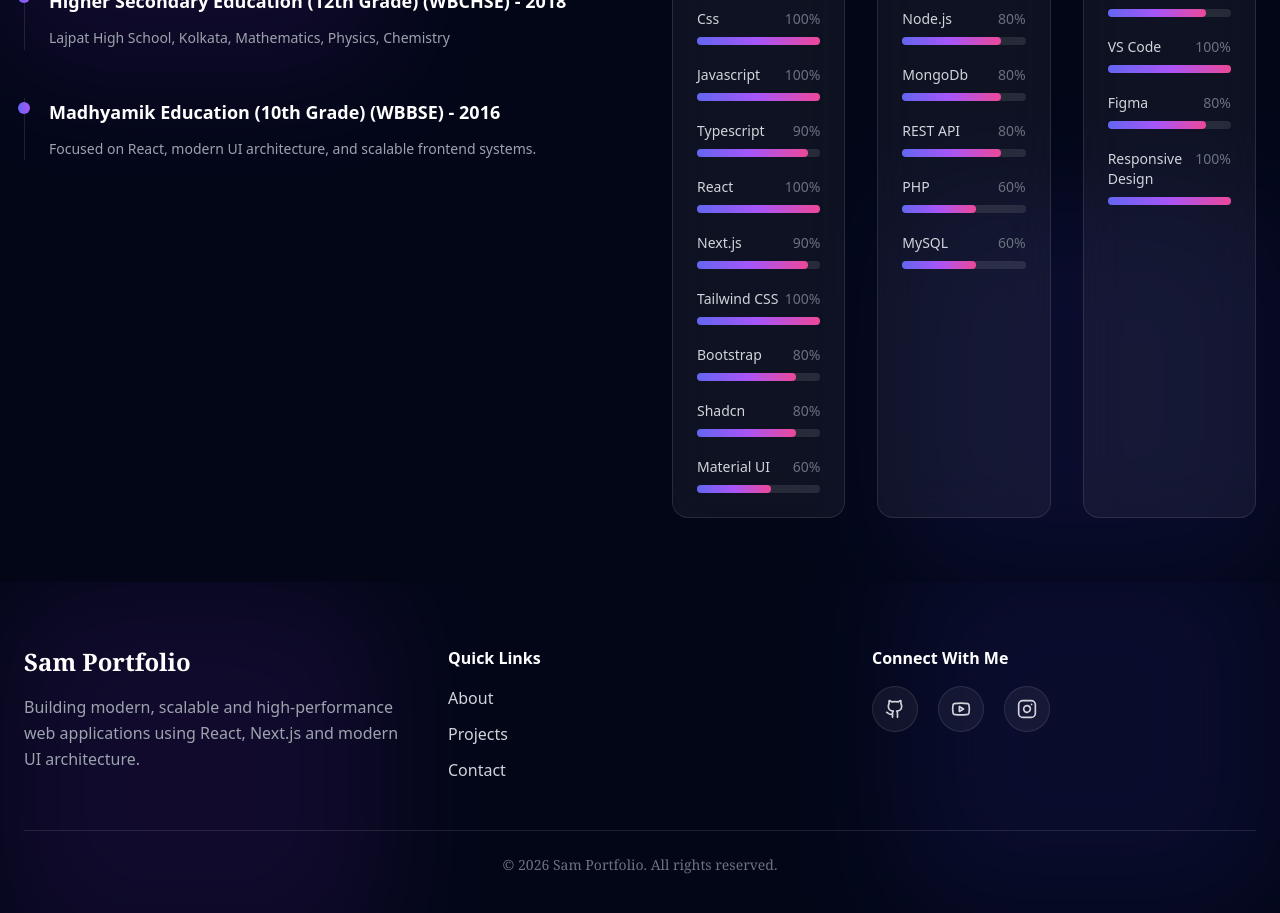
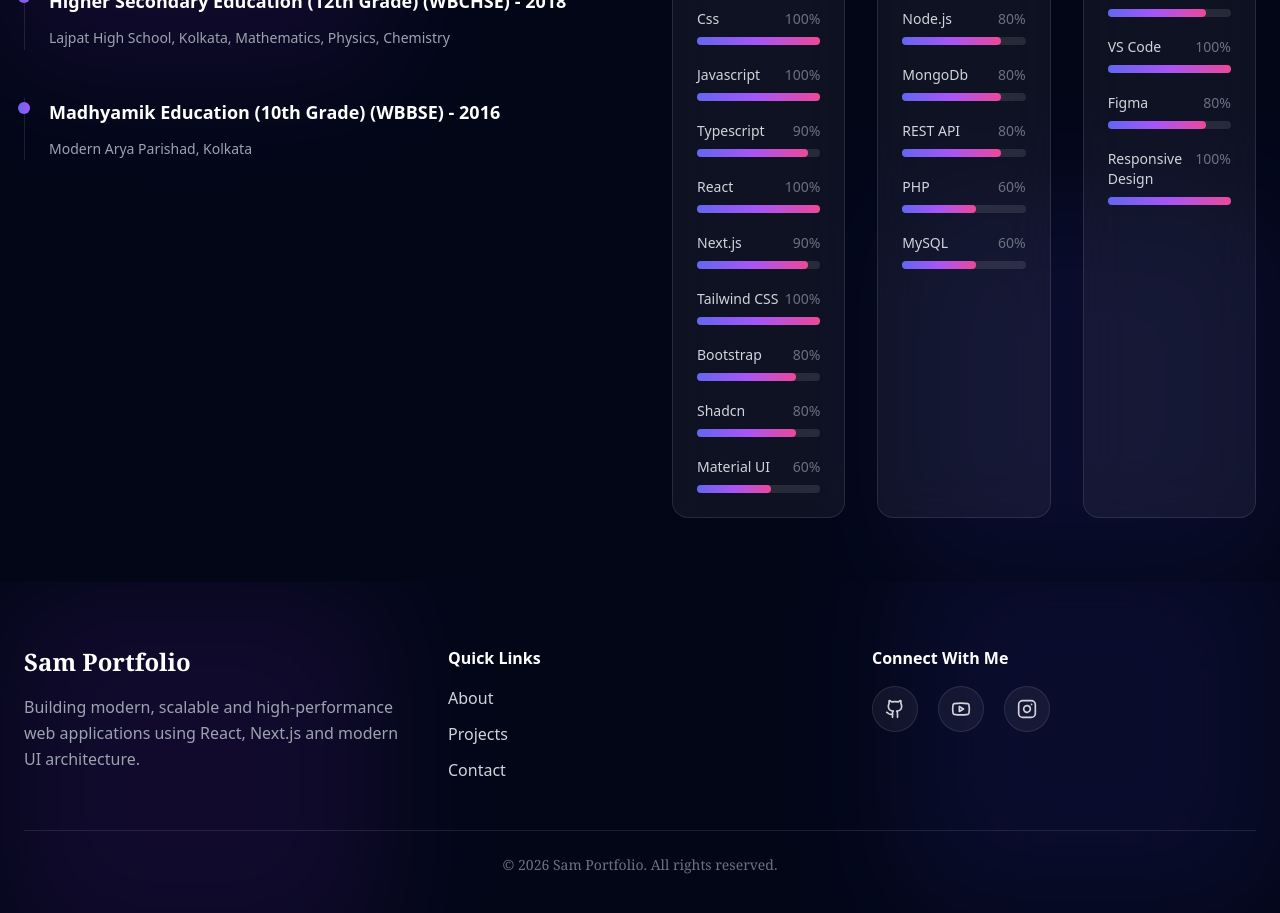
Before and after one commit to Mdsamir92/My-Portfolio, a React (Vite) app: page /about in a window 1280 px wide. Shown: the part 1520-2433 px from the top of the page. Built offline with nearby package versions, Linux system fonts and the light colour scheme; a web font is replaced by a local one.

Commit message:
Change education description to include institution name
Updated education entry to reflect the institution name.

```diff
--- a/src/component/Education.jsx
+++ b/src/component/Education.jsx
@@ -18,7 +18,7 @@ const education = [
     title: "Madhyamik Education (10th Grade) (WBBSE)  ",
     year: "2016",
     description:
-      "Focused on React, modern UI architecture, and scalable frontend systems.",
+      "Modern Arya Parishad, Kolkata",
   },
 ];
 
```
